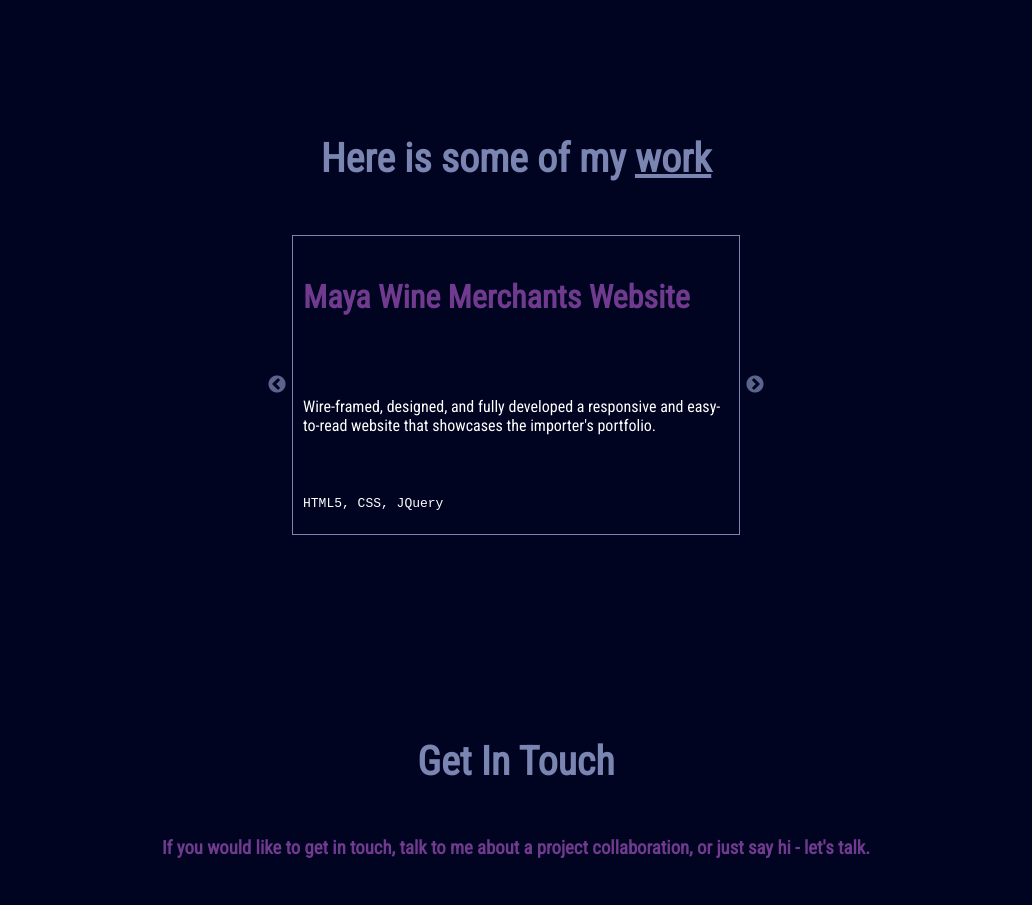
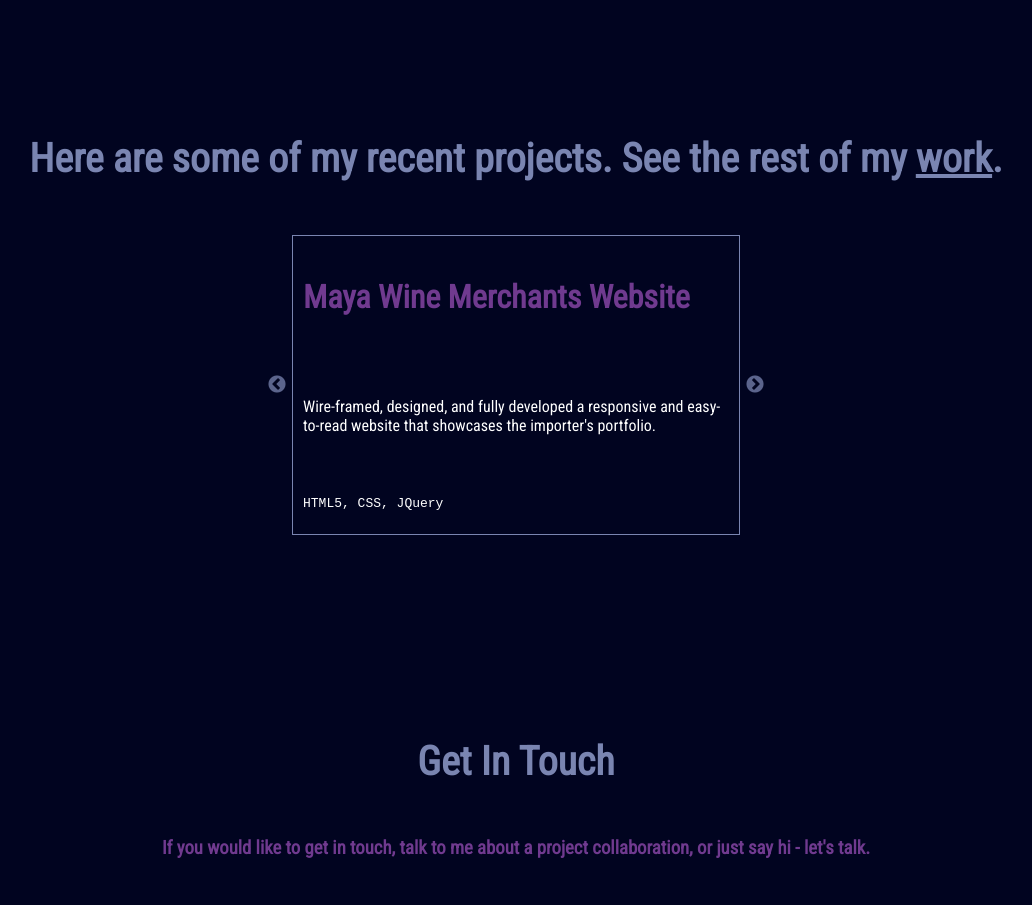
Before and after one commit to arunmassand/arunmassand.github.io, a plain HTML site: page index.html in a window 1280 px wide. Shown: the part 1980-2885 px from the top of the page, without its empty margins (124-1156 px from the left). Drawn offline with Linux system fonts and the light colour scheme.

Commit message:
content fix on index.html

```diff
--- a/index.html
+++ b/index.html
@@ -118,7 +118,7 @@
   </div>
 
   <div class="project-overview">
-    <h2>Here is some of my <a href="projects.html">work</a></h2>
+    <h2>Here are some of my recent projects. See the rest of my <a href="projects.html">work</a>.</h2>
     <div class="carousel">
       <div class="tile">
         <p class="project-name">Maya Wine Merchants Website</p>
```
